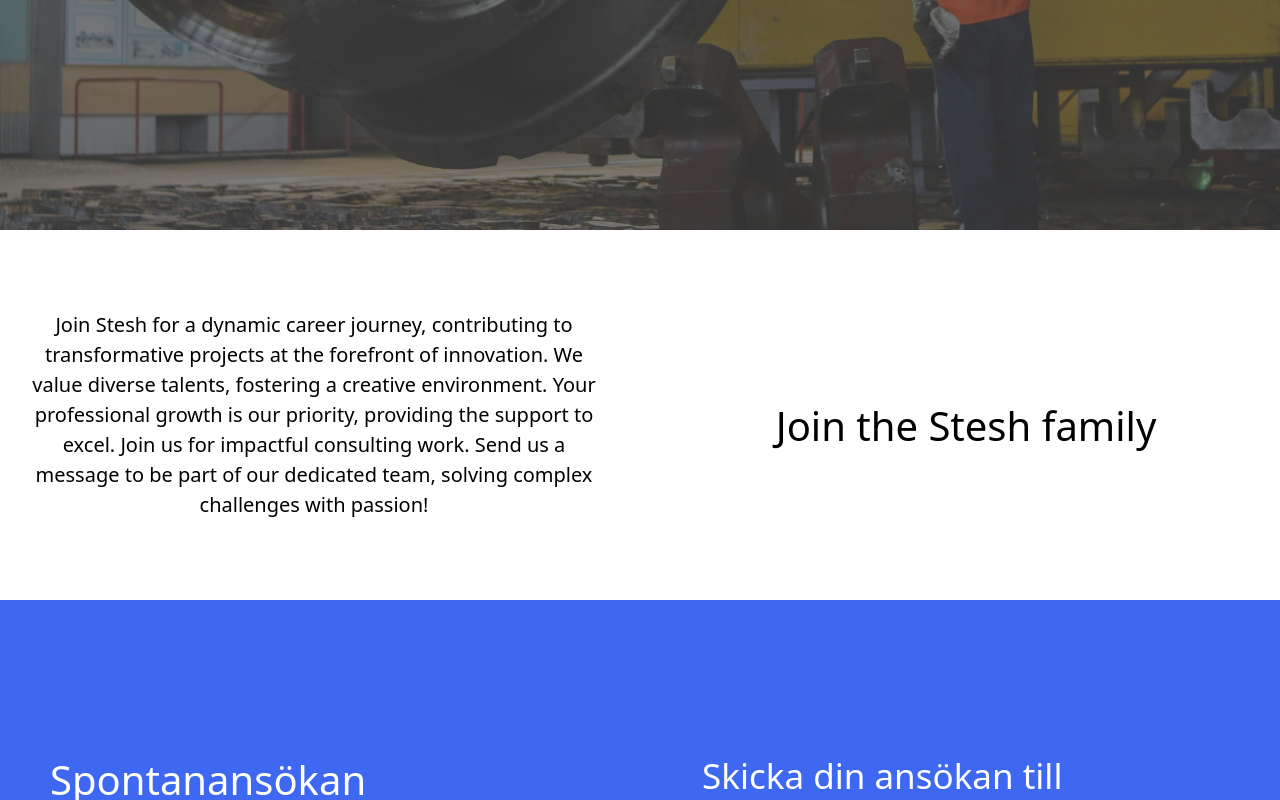
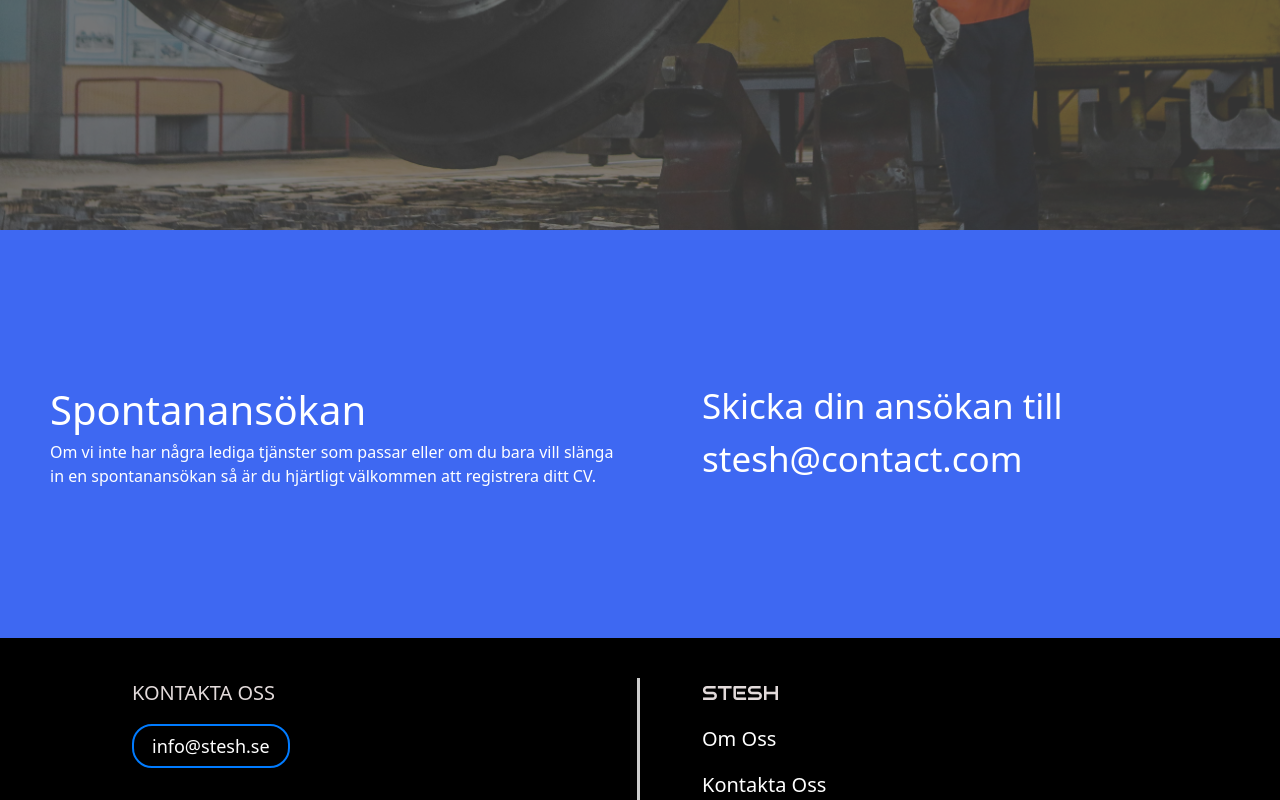
Before and after one commit to nataliemajadixon/stesh, a React (Create React App) app: page /career in a window 1280 px wide. Shown: the part 641-1441 px from the top of the page. Built offline with nearby package versions, Linux system fonts and the light colour scheme; a web font is replaced by a local one.

Commit message:
Update Career.jsx
Took away middle

```diff
--- a/src/components/Career/Career.jsx
+++ b/src/components/Career/Career.jsx
@@ -64,22 +64,8 @@
       </div>
 
 
-        <div className='kareer-middle-text'>
-            <Row>
-                <Col xs={12} md={6} className='d-flex align-items-center justify-content-center'>
-                    <div className="footer-firstone">
-                         <div>Join Stesh for a dynamic career journey, contributing to transformative projects at the forefront of innovation. We value diverse talents, fostering a creative environment.
-                              Your professional growth is our priority, providing the support to excel. Join us for impactful consulting work.
-                              Send us a message to be part of our dedicated team, solving complex challenges with passion!</div>
-                          </div>
-                  </Col>
-                  <Col xs={12} md={6}  className='d-flex align-items-center justify-content-center kareer-main-head'>
-                     <div>
-                         <h1 className='kareer-stesh-h1 text-center text-md-start'>Join the Stesh family</h1>
-                      </div>
-                </Col>
-            </Row>
-                        </div>
+
+
                         {/* <section className='middle-end-container services-container'>
       <div className='career-toptext'>
         </div>
```
